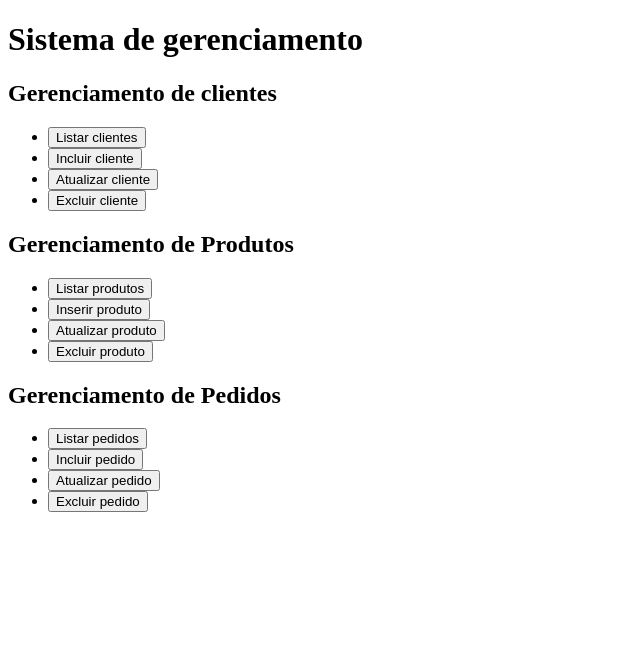
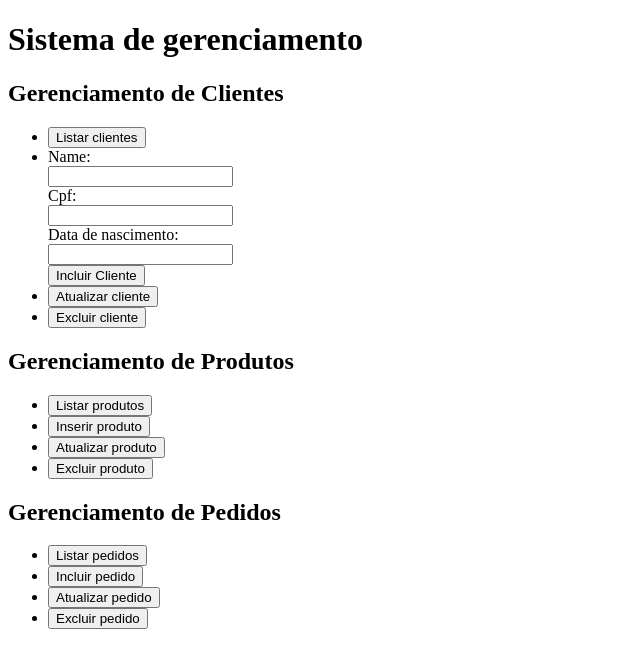
Before and after one commit to JuanCuttle/desafio-nexti-jr-frontend, an Angular app: page / in a window 1280 px wide. Shown: the top 668 px of the page, without its empty margins (0-640 px from the left). Built offline with nearby package versions, Linux system fonts and the light colour scheme.

Commit message:
Starting HTTP POST for Clientes

```diff
--- a/src/app/clientes/clientes.component.html
+++ b/src/app/clientes/clientes.component.html
@@ -1,4 +1,4 @@
-<h2>Gerenciamento de clientes</h2>
+<h2>Gerenciamento de Clientes</h2>
 
 <ul>
 	<li>
@@ -9,13 +9,17 @@
 			</li>
 		</ul>
 	</li>
+
 	<li>
-		<button (click)="getClientes()">Incluir cliente</button>
-		<ul *ngFor="let c of clientes">
-			<li>
-				{{c.id}} - {{c.nome}} - {{c.cpf}} - {{c.dataDeNascimento}}
-			</li>
-		</ul>
+		<form>
+			<label for="name">Name:</label><br>
+			<input type="text" id="name" name="name"><br>
+			<label for="cpf">Cpf:</label><br>
+			<input type="text" id="cpf" name="cpf"><br>
+			<label for="dataDeNascimento">Data de nascimento:</label><br>
+			<input type="text" id="dataDeNascimento" name="dataDeNascimento"><br>
+			<input type="submit" value="Incluir Cliente" (click)="postCliente()"><br>
+		</form>
 	</li>
 	<li>
 		<button (click)="getClientes()">Atualizar cliente</button>
--- a/src/app/clientes/clientes.component.ts
+++ b/src/app/clientes/clientes.component.ts
@@ -1,5 +1,6 @@
 import { Component, OnInit } from '@angular/core';
 import {ClientesService} from './clientes.service';
+import { ActivatedRoute } from '@angular/router';
 
 @Component({
   selector: 'app-clientes',
@@ -10,7 +11,11 @@ export class ClientesComponent implements OnInit {
 
   clientes: Array<any> = [];
 
-  constructor(private services:ClientesService) { }
+  nome: any;
+  cpf: any;
+  dataDeNascimento: any;
+
+  constructor(private services:ClientesService, private route: ActivatedRoute) { }
 
   ngOnInit(): void {
   }
@@ -21,4 +26,15 @@ export class ClientesComponent implements OnInit {
 	  });
   }
 
+  postCliente(){
+    this.route.queryParamMap.subscribe(
+      (params => {
+        console.log(params.keys);
+        //this.nome = params.nome;
+        //console.log(this.nome);
+      })
+    );
+    this.services.postCliente(this.nome, this.cpf, this.dataDeNascimento).subscribe();
+  }
+
 }
--- a/src/app/clientes/clientes.service.ts
+++ b/src/app/clientes/clientes.service.ts
@@ -16,6 +16,10 @@ export class ClientesService {
 	  return this.http.get<Array<any>>(this.urlClientes, requestOptions);
   }
 
+  postCliente(nome: any, cpf: any, dataDeNascimento: any): Observable<any> {
+    return this.http.post(this.urlClientes, {'nome': nome, 'cpf': cpf, 'dataDeNascimento': dataDeNascimento}, requestOptions);
+  }
+
 }
 const headerDict = {
   'Content-Type': 'application/json',
@@ -26,3 +30,10 @@ const headerDict = {
 const requestOptions = {
 	headers: new HttpHeaders(headerDict),
 };
+
+export interface Cliente {
+	id: number;
+	nome: String;
+	cpf: String;
+	dataDeNascimento: String;
+};
```
